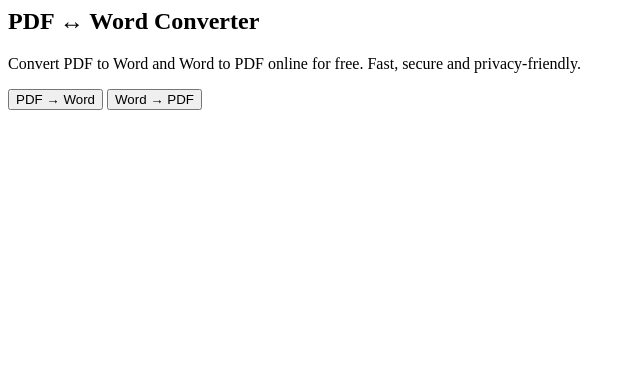
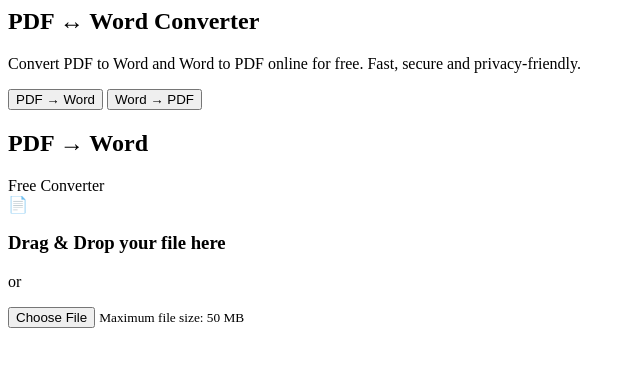
Before and after one commit to Nour-1412/WebBag-PDF-Word-Converter, a plain HTML site: page Index.html in a window 1280 px wide. Shown: the whole page, without its empty margins (0-640 px from the left). Drawn offline with Linux system fonts and the light colour scheme.

Commit message:
Add upload section for PDF to Word converter

```diff
--- a/Index.html
+++ b/Index.html
@@ -40,3 +40,64 @@
     </div>
 
 </section>
+<section class="upload-section">
+
+    <div class="upload-card">
+
+        <div class="upload-header">
+
+            <h2 id="toolTitle">
+                PDF → Word
+            </h2>
+
+            <span class="badge">
+                Free Converter
+            </span>
+
+        </div>
+
+        <div id="dropArea" class="drop-area">
+
+            <div class="upload-icon">
+
+                📄
+
+            </div>
+
+            <h3>
+
+                Drag & Drop your file here
+
+            </h3>
+
+            <p>
+
+                or
+
+            </p>
+
+            <button
+                type="button"
+                class="choose-btn"
+                id="chooseFile">
+
+                Choose File
+
+            </button>
+
+            <input
+                type="file"
+                id="fileInput"
+                hidden>
+
+            <small>
+
+                Maximum file size: 50 MB
+
+            </small>
+
+        </div>
+
+    </div>
+
+</section>
```
